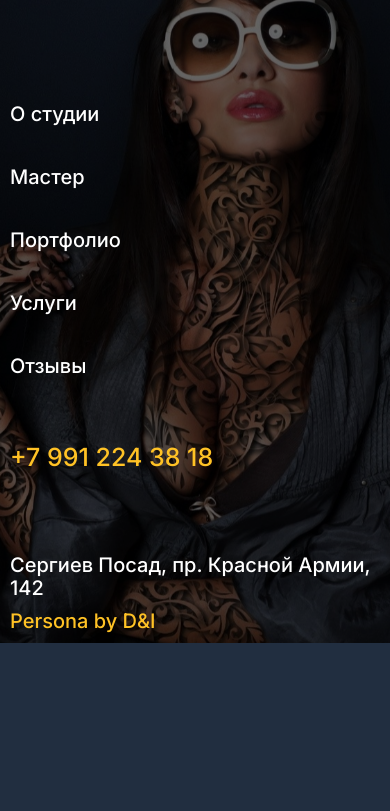
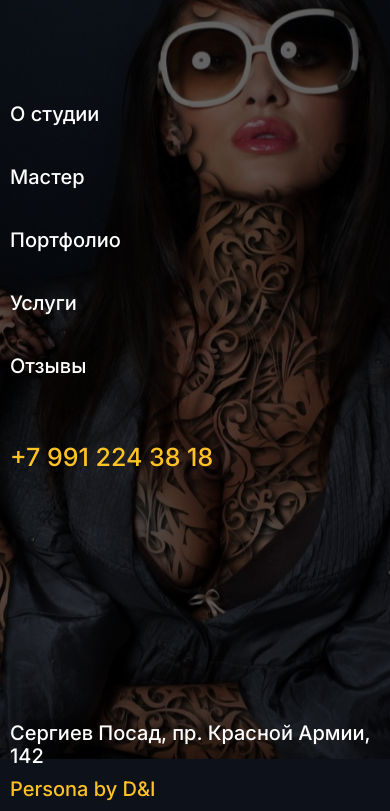
Before and after one commit to egor-martynenko/nesstattoo, a plain HTML site: page index.html in a window 390 px wide. Shown: the part 85-896 px from the top of the page. Before the commit the page ends 844 px from the top, so only its background shows below. Drawn offline with nearby package versions, Linux system fonts and the light colour scheme; files whose address does not match are found by name.

Commit message:
some comment

```diff
--- a/index.html
+++ b/index.html
@@ -10,7 +10,7 @@
     <link rel="stylesheet" href="dist/css/main.min.css">
 </head>
 <body>
-    <div class="main_bg">
+    <div class="main">
         <div class="main_container">
                 <header class="header">
                     <div class="header_logo">
@@ -33,6 +33,7 @@
                                 </span>
                         </div>
                 </header>
+
                 <ul class="navigation">
                     <li class="navigation__item"><a href="#studia" class="navigation__link">О студии</a></li>
                     <li class="navigation__item"><a href="" class="navigation__link">Мастер</a></li>
@@ -41,19 +42,16 @@
                     <li class="navigation__item"><a href="" class="navigation__link">Отзывы</a></li>
                     <li class="navigation__item navigation__phone"><a href="" class="navigation__link navigation__link_phone">+7 991 224 38 18</a></li>
                 </ul>
-                </ul>
-                <section class="main">
-                        <a href="#" class="main_adres">
+
+                <section class="contact">
+                        <a href="#" class="contact_adres">
                             <span>Сергиев Посад, пр. Красной Армии, 142</span>
                             <span class="persona">Persona by D&I</span>
                         </a>
                 </section>
 
         </div>
-                <button class="burger-menu__control">
-                </button>
 
-        <div class="container"></div>
         <div class="arrow">
             <svg class="arrow__item" viewBox="0 0 1920 129" fill="none" xmlns="http://www.w3.org/2000/svg">
                 <g clip-path="url(#clip0_38_12)">
@@ -69,7 +67,6 @@
             </svg>
         </div>
     </div>
-    </div>
 
     <script src="script/index.js"></script>
 </body>
--- a/sass/_general.sass
+++ b/sass/_general.sass
@@ -22,7 +22,7 @@ body
     max-width: 1500px
     margin: 0 auto
 
-.main_bg
+.main
     background-image: url('../../img/main_bg.jpg')
     background-repeat: no-repeat
     background-position: top center
@@ -30,6 +30,8 @@ body
     -moz-background-size: cover
     -o-background-size: cover
     background-size: cover
+    height: 100vh
+    position: relative
 
 .navigation
     padding-left: 0
@@ -108,7 +110,7 @@ body
             padding-left: 20px
             font-weight: 200
             font-size: 15px
-.main
+.contact
     margin-top: 200px
     // padding-bottom: 40px
     min-height: 55vh
@@ -133,8 +135,10 @@ body
 .persona
     color: $gold
 .arrow
+    display: block
+    position: absolute
+    bottom: 0
     background: linear-gradient(180deg, rgba(33,46,64,0) 0%, rgba(33,46,64,1) 100%)
-    &__item
-
+    width: 100vw
 .burger-menu__control
     display: none
--- a/sass/_media.sass
+++ b/sass/_media.sass
@@ -20,6 +20,6 @@
             color: $gold
     .arrow
         display: none
-    .main
+    .contact
         margin: 0
-        min-height: 25vh
+        min-height: 45vh
```
Also changed, not shown: dist/css/main.min.css, main.css, 2 other files. Lines whose indentation alone changed are shown as unchanged.
